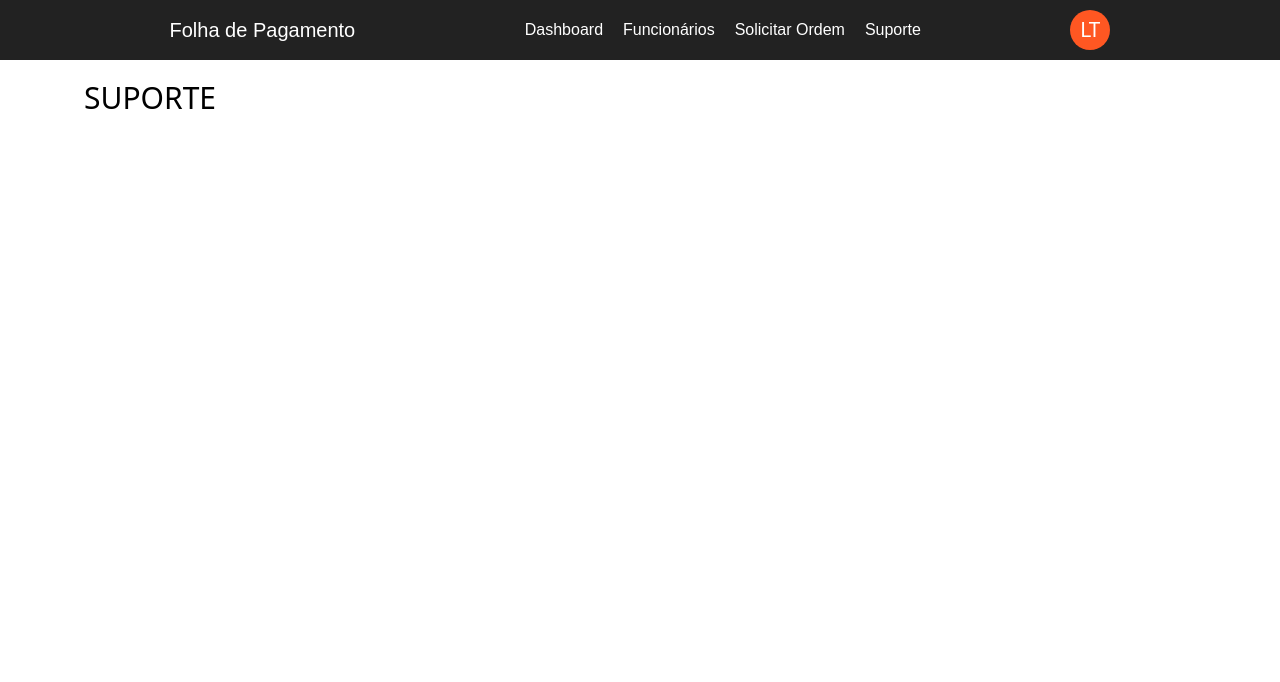
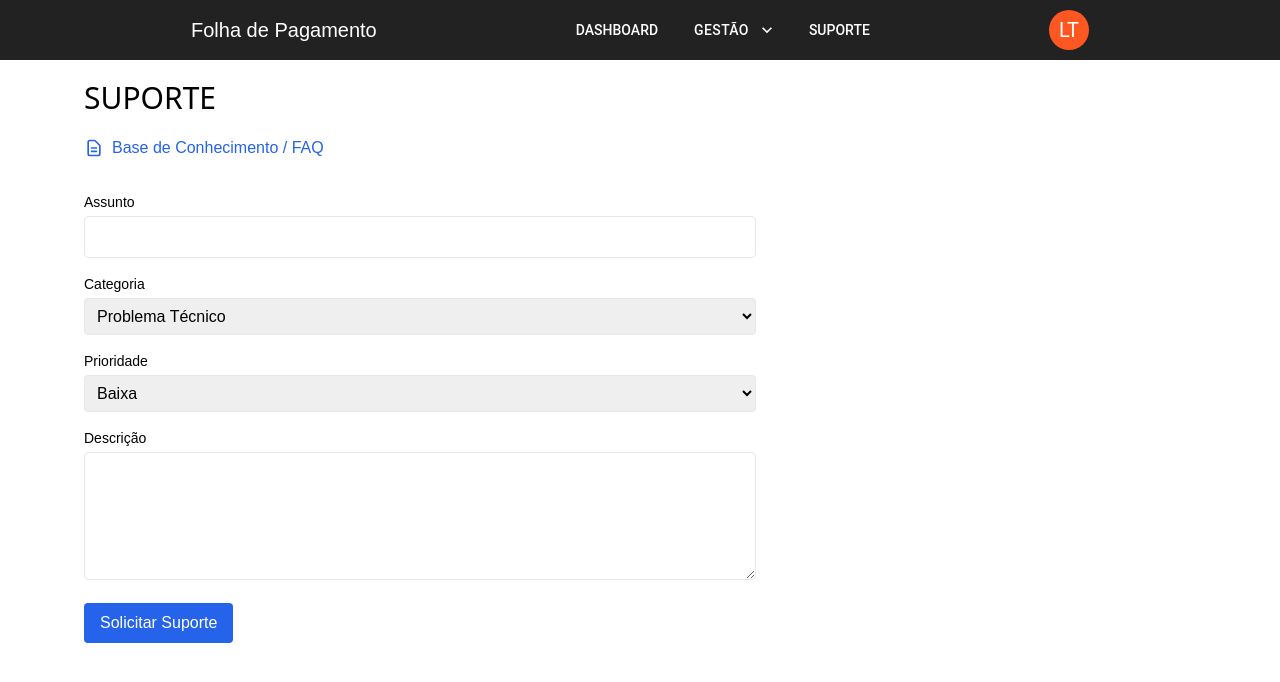
Before and after one commit to lucasmrthomaz/thz-folhapag, a Next.js app: page /dashboard/suporte in a window 1280 px wide. Shown: the top 682 px of the page. Built offline with nearby package versions, Linux system fonts and the light colour scheme; what @mui/material-nextjs would draw is missing.

Commit message:
Enhance support page and navigation with interactive form and dropdown menu

```diff
--- a/src/app/dashboard/suporte/page.tsx
+++ b/src/app/dashboard/suporte/page.tsx
@@ -1,7 +1,82 @@
+'use client';
 
-export default function Page(){
-  return <div className="p-5" >
+import { useState } from 'react';
+import Link from 'next/link';
+
+export default function Page() {
+  const [showModal, setShowModal] = useState(false);
+  const [protocolo, setProtocolo] = useState('');
+
+  const handleSubmit = (e: React.FormEvent) => {
+    e.preventDefault();
+    // Gera um número de protocolo aleatório
+    const novoProtocolo = `SUP${Math.floor(Math.random() * 1000000)}`;
+    setProtocolo(novoProtocolo);
+    setShowModal(true);
+  };
+
+  return <div className="p-5">
     <h1 className="text-3xl mb-5 font-sans font-thin">SUPORTE</h1>
 
+    <div className="mb-8">
+      <Link href="/base-conhecimento" className="text-blue-600 hover:text-blue-800 flex items-center gap-2">
+        <svg xmlns="http://www.w3.org/2000/svg" className="h-5 w-5" fill="none" viewBox="0 0 24 24" stroke="currentColor">
+          <path strokeLinecap="round" strokeLinejoin="round" strokeWidth={2} d="M9 12h6m-6 4h6m2 5H7a2 2 0 01-2-2V5a2 2 0 012-2h5.586a1 1 0 01.707.293l5.414 5.414a1 1 0 01.293.707V19a2 2 0 01-2 2z" />
+        </svg>
+        Base de Conhecimento / FAQ
+      </Link>
+    </div>
+
+    <form onSubmit={handleSubmit} className="max-w-2xl space-y-4">
+      <div>
+        <label className="block text-sm font-medium mb-1">Assunto</label>
+        <input type="text" required className="w-full p-2 border rounded" />
+      </div>
+
+      <div>
+        <label className="block text-sm font-medium mb-1">Categoria</label>
+        <select className="w-full p-2 border rounded">
+          <option>Problema Técnico</option>
+          <option>Dúvida</option>
+          <option>Sugestão</option>
+          <option>Outros</option>
+        </select>
+      </div>
+
+      <div>
+        <label className="block text-sm font-medium mb-1">Prioridade</label>
+        <select className="w-full p-2 border rounded">
+          <option>Baixa</option>
+          <option>Média</option>
+          <option>Alta</option>
+          <option>Urgente</option>
+        </select>
+      </div>
+
+      <div>
+        <label className="block text-sm font-medium mb-1">Descrição</label>
+        <textarea required className="w-full p-2 border rounded h-32" />
+      </div>
+
+      <button type="submit" className="bg-blue-600 text-white px-4 py-2 rounded hover:bg-blue-700">
+        Solicitar Suporte
+      </button>
+    </form>
+
+    {showModal && (
+      <div className="fixed inset-0 bg-black bg-opacity-50 flex items-center justify-center">
+        <div className="bg-white p-6 rounded-lg max-w-md w-full">
+          <h2 className="text-xl font-semibold mb-4">Chamado Registrado com Sucesso!</h2>
+          <p className="mb-4">Seu número de protocolo é:</p>
+          <p className="text-2xl font-bold text-center text-blue-600 mb-6">{protocolo}</p>
+          <button
+            onClick={() => setShowModal(false)}
+            className="w-full bg-blue-600 text-white px-4 py-2 rounded hover:bg-blue-700"
+          >
+            Fechar
+          </button>
+        </div>
+      </div>
+    )}
   </div>
 }
--- a/src/app/ui/nav-links.tsx
+++ b/src/app/ui/nav-links.tsx
@@ -2,7 +2,10 @@
 
 import Avatar from '@mui/material/Avatar';
 import { deepOrange } from '@mui/material/colors';
-import Link from 'next/link'
+import Link from 'next/link';
+import { Button, Menu, MenuItem } from '@mui/material';
+import { useState } from 'react';
+import KeyboardArrowDownIcon from '@mui/icons-material/KeyboardArrowDown';
 
 const styles = {
     navbar: {
@@ -20,13 +23,36 @@ const styles = {
     menuList: {
       display: 'flex',
       listStyle: 'none',
+      alignItems: 'center',
     },
     menuItem: {
       marginLeft: '20px',
+      display: 'flex',
+      alignItems: 'center',
     },
+    menuLink: {
+      color: '#fff',
+      textDecoration: 'none',
+      padding: '6px 8px',
+      fontFamily: '"Roboto","Helvetica","Arial",sans-serif',
+      fontWeight: 500,
+      fontSize: '0.875rem',
+      textTransform: 'uppercase',
+      lineHeight: 1.75,
+    }
 };
 
 export function NavLinks() {
+  const [anchorEl, setAnchorEl] = useState<null | HTMLElement>(null);
+  const open = Boolean(anchorEl);
+
+  const handleClick = (event: React.MouseEvent<HTMLElement>) => {
+    setAnchorEl(event.currentTarget);
+  };
+
+  const handleClose = () => {
+    setAnchorEl(null);
+  };
 
   return (
     <nav style={styles.navbar}>
@@ -35,20 +61,34 @@ export function NavLinks() {
       </div>
       <ul style={styles.menuList}>
         <li style={styles.menuItem}>
-        <Link href="/dashboard">Dashboard</Link>
+          <Link href="/dashboard" style={styles.menuLink}>Dashboard</Link>
         </li>
         <li style={styles.menuItem}>
+          <Button
+            color="inherit"
+            onClick={handleClick}
+            endIcon={<KeyboardArrowDownIcon />}
+          >
+            Gestão
+          </Button>
+          <Menu
+            anchorEl={anchorEl}
+            open={open}
+            onClose={handleClose}
+          >
+            <MenuItem onClick={handleClose}>
               <Link href="/dashboard/funcionarios">Funcionários</Link>
+            </MenuItem>
+            <MenuItem onClick={handleClose}>
+              <Link href="/dashboard/solicitar-ordem">Solicitar Ordem</Link>
+            </MenuItem>
+          </Menu>
         </li>
         <li style={styles.menuItem}>
-        <Link href="/dashboard/solicitar-ordem">Solicitar Ordem</Link>
-      </li>
-      <li style={styles.menuItem}>
-        <Link href="/dashboard/suporte">Suporte</Link>
+          <Link href="/dashboard/suporte" style={styles.menuLink}>Suporte</Link>
         </li>
       </ul>
       <Avatar sx={{ bgcolor: deepOrange[500] }}>LT</Avatar>
-
     </nav>
   )
 }
```
Lines whose indentation alone changed are shown as unchanged.
